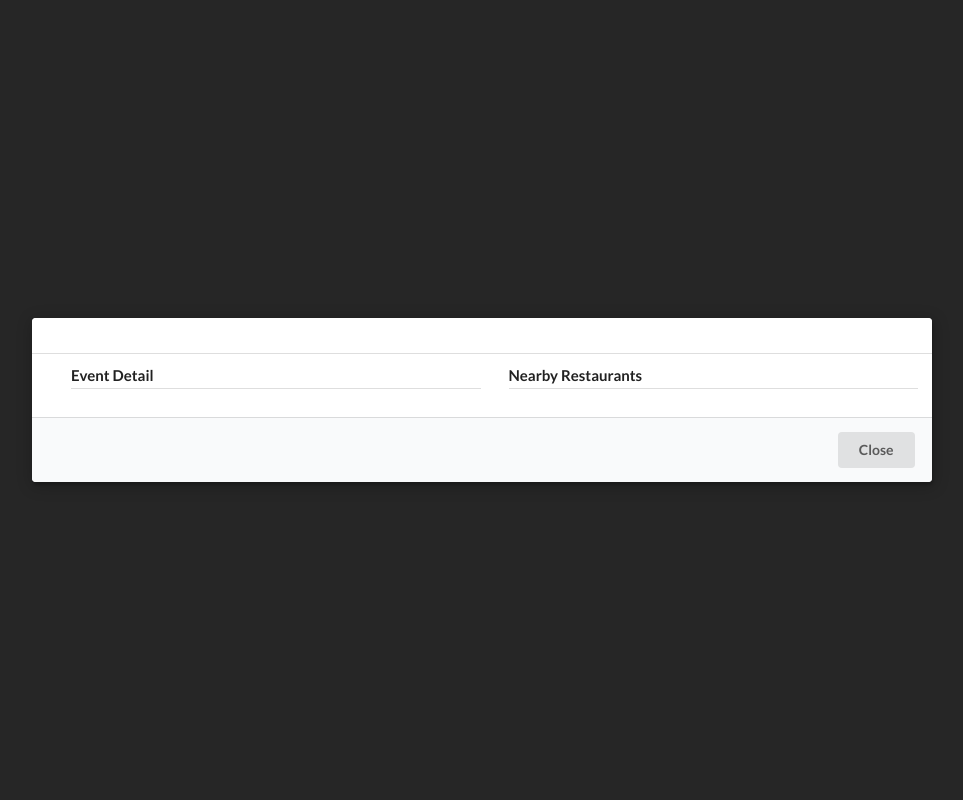
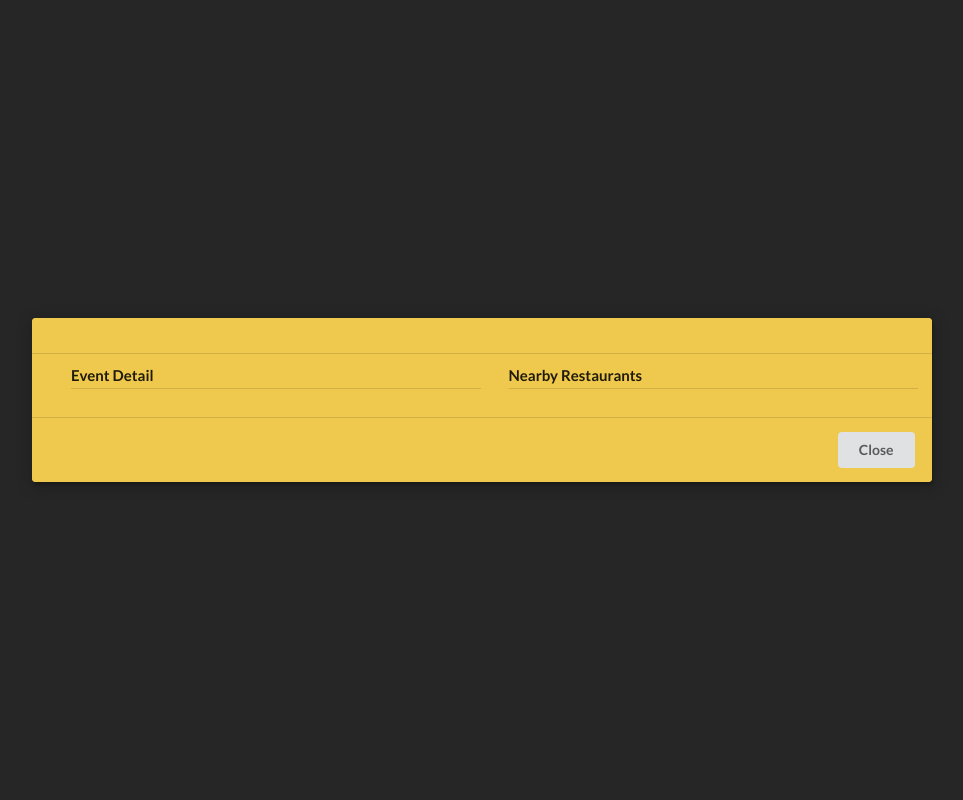
Before and after one commit to imdoingitlive/SomethingToDo, a PHP site: page /event-detail.html in a window 1280 px wide. Shown: the whole page, without its empty margins (158-1121 px from the left). Run offline with PHP 8.4, Linux system fonts and the light colour scheme; some libraries are stand-ins or nearby versions.

Commit message:
changes to event-detail.js include adding postal code to display month name instead of number; changes to event-detail.html include adding an action-section id to the actions div to explicitly set the background color; changes to event-detail.css include setting background color for #event-modal.ui.modal..., #modal-header.header and #action-section to match the color of the rest of the app.  For some reason, changing the color of the #event-modal.ui.modal... worked in the debugger. Only setting the modal in the .css file, however, did not set the header and action section when using the css file.

```diff
--- a/assets/css/event-detail.css
+++ b/assets/css/event-detail.css
@@ -1,3 +1,9 @@
+#event-modal.ui.modal.transition.visible.active,
+#modal-header.header,
+#action-section {
+	background-color: #efc94d;
+}
+
 .event-detail-img {
 	width: 200px;
 	height: 100px;
@@ -15,6 +21,7 @@
 .restaurant-img {
 	margin: 0 0 15px;
 }
+
 .ui.accordion {
 /*
 	max-width: 50%;
--- a/event-detail.html
+++ b/event-detail.html
@@ -46,7 +46,7 @@
 			</div>
 		</div>
 
-		<div class="actions">
+		<div class="actions" id="action-section">
 			<!-- <div class="ui approve button">Approve</div> -->
 			<!-- <div class="ui button">Neutral</div> -->
 			<div class="ui cancel button">Close</div>
```
